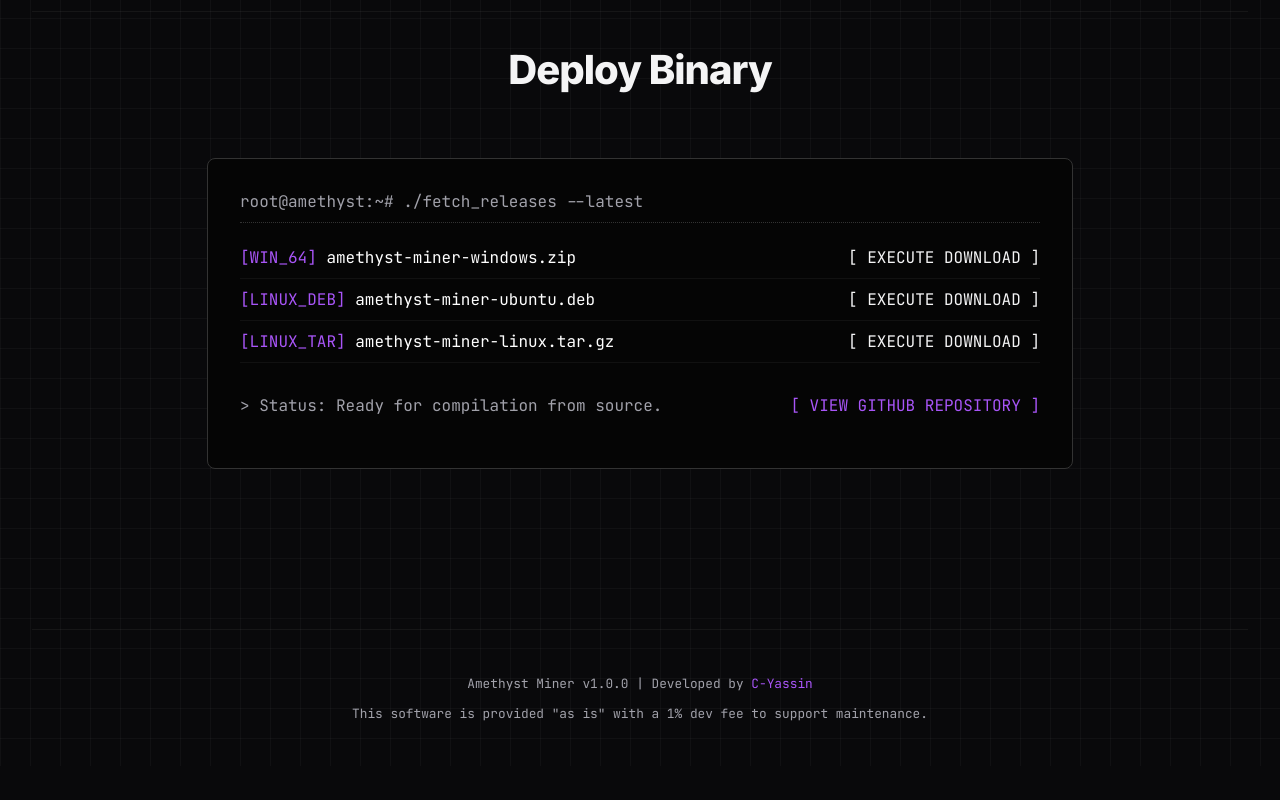
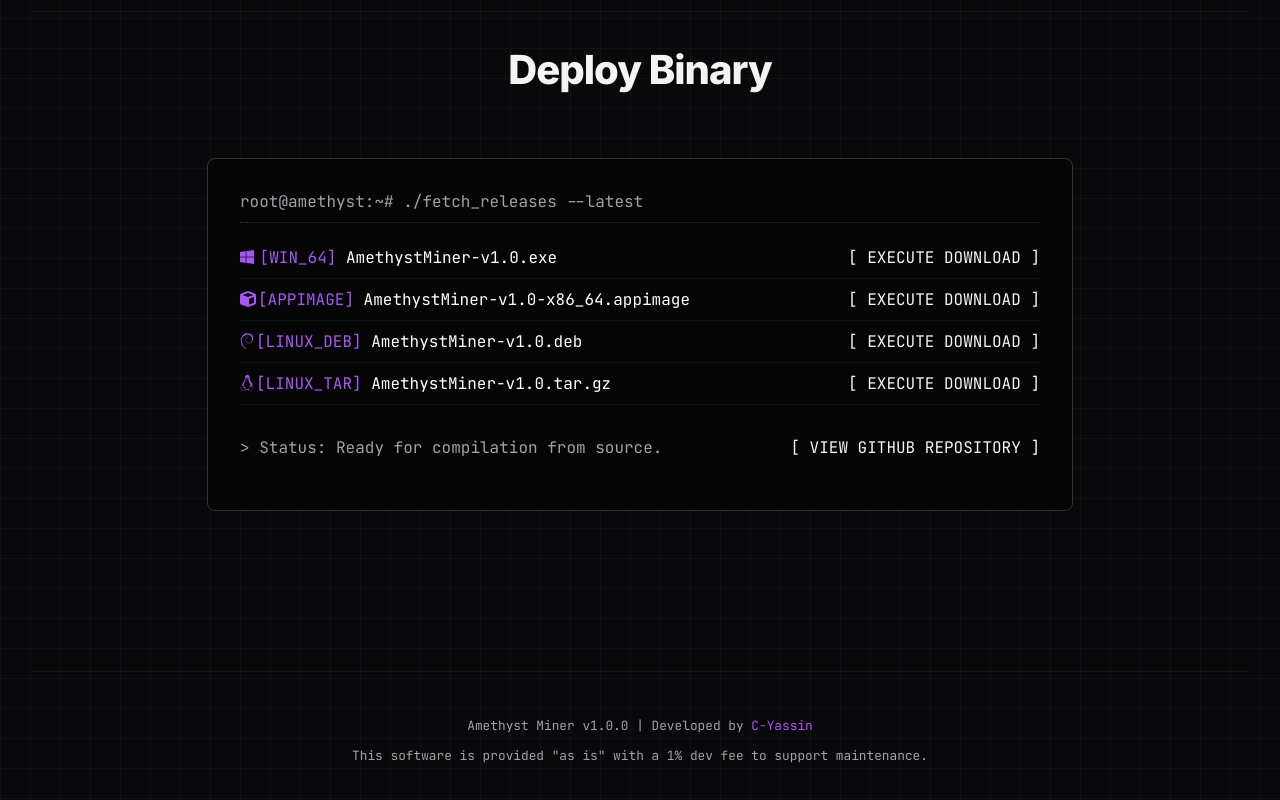
Before and after one commit to C-Yassin/Amethyst-website, a plain HTML site: page index.html in a window 1280 px wide. Shown: the part 1812-2612 px from the top of the page. Before the commit the page ends 2578 px from the top, so only its background shows below. Drawn offline with Linux system fonts and the light colour scheme; no server answers.

Commit message:
Update index.html

```diff
--- a/index.html
+++ b/index.html
@@ -282,7 +282,8 @@
         .term-line { margin: 10px 0; color: #fff; display: flex; justify-content: space-between; align-items: center; border-bottom: 1px solid #111; padding-bottom: 10px;}
         .term-line:last-child { border-bottom: none; }
         .term-os { color: var(--amethyst); }
-        .term-dl:hover { color: var(--crypto-green); cursor: pointer; text-decoration: underline; }
+        .term-dl{ color: var(--text-main); text-decoration: none; }
+        .term-dl:hover { color: var(--crypto-green); cursor: pointer; }
 
         @media (max-width: 900px) {
             .hero { flex-direction: column; text-align: center; padding-top: 3rem; }
@@ -379,23 +380,31 @@
                 <div class="term-header">root@amethyst:~# ./fetch_releases --latest</div>
 
                 <div class="term-line">
-                    <span><span class="term-os">[WIN_64]</span> amethyst-miner-windows.zip</span>
-                    <a id="dl-win" href="https://github.com/C-Yassin/Amethyst-Miner/releases/latest" class="term-dl" style="color: var(--text-main); text-decoration: none;">[ EXECUTE DOWNLOAD ]</a>
+                    <span>
+                        <i class="fab fa-windows term-os" style="margin-right: -4px;"></i>
+                        <span class="term-os">[WIN_64]</span> AmethystMiner-v1.0.exe
+                    </span>
+                    <a id="dl-win" href="https://github.com/C-Yassin/Amethyst-Miner/releases/latest" class="term-dl">[ EXECUTE DOWNLOAD ]</a>
                 </div>
 
                 <div class="term-line">
-                    <span><span class="term-os">[LINUX_DEB]</span> amethyst-miner-ubuntu.deb</span>
-                    <a id="dl-deb" href="https://github.com/C-Yassin/Amethyst-Miner/releases/latest" class="term-dl" style="color: var(--text-main); text-decoration: none;">[ EXECUTE DOWNLOAD ]</a>
+                    <span><i class="fas fa-cube term-os" style="margin-right: 2px;"></i><span class="term-os">[APPIMAGE]</span> AmethystMiner-v1.0-x86_64.appimage</span>
+                    <a id="dl-deb" href="https://github.com/C-Yassin/Amethyst-Miner/releases/latest" class="term-dl">[ EXECUTE DOWNLOAD ]</a>
                 </div>
 
                 <div class="term-line">
-                    <span><span class="term-os">[LINUX_TAR]</span> amethyst-miner-linux.tar.gz</span>
-                    <a id="dl-tar" href="https://github.com/C-Yassin/Amethyst-Miner/releases/latest" class="term-dl" style="color: var(--text-main); text-decoration: none;">[ EXECUTE DOWNLOAD ]</a>
+                    <span><i class="fab fa-debian term-os" style="margin-right: 2px;"></i><span class="term-os">[LINUX_DEB]</span> AmethystMiner-v1.0.deb</span>
+                    <a id="dl-deb" href="https://github.com/C-Yassin/Amethyst-Miner/releases/latest" class="term-dl">[ EXECUTE DOWNLOAD ]</a>
+                </div>
+
+                <div class="term-line">
+                    <span><i class="fab fa-linux term-os" style="margin-right: 2px;"></i><span class="term-os">[LINUX_TAR]</span> AmethystMiner-v1.0.tar.gz</span>
+                    <a id="dl-tar" href="https://github.com/C-Yassin/Amethyst-Miner/releases/latest" class="term-dl">[ EXECUTE DOWNLOAD ]</a>
                 </div>
 
                 <div class="term-line" style="margin-top: 2rem;">
                     <span style="color: var(--text-muted);">> Status: Ready for compilation from source.</span>
-                    <a href="https://github.com/C-Yassin/Amethyst-Miner" class="term-dl" style="color: var(--amethyst); text-decoration: none;">[ VIEW GITHUB REPOSITORY ]</a>
+                    <a href="https://github.com/C-Yassin/Amethyst-Miner" class="term-dl">[ VIEW GITHUB REPOSITORY ]</a>
                 </div>
             </div>
         </section>
```
